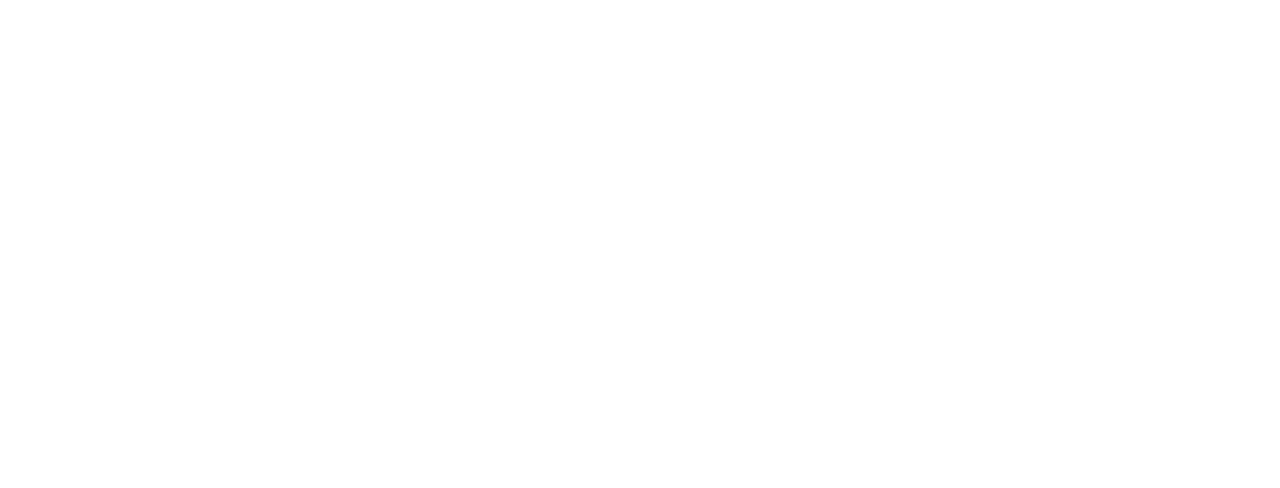
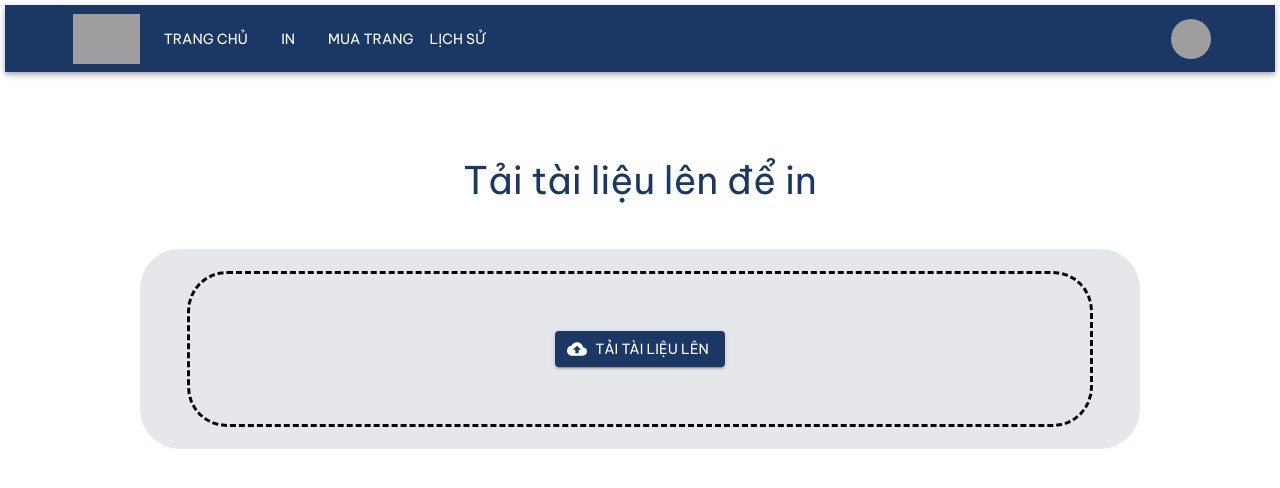
Before and after one commit to adung1211/CO3001-HCMUT_SSPS, a React (Create React App) app: page /print in a window 1280 px wide. Before the commit this address had no page. Shown: the top 488 px of the page. Built offline with nearby package versions, Linux system fonts and the light colour scheme; grey boxes are pictures that could not be loaded; a web font is replaced by a local one.

Commit message:
update print page

```diff
--- a/src/App.js
+++ b/src/App.js
@@ -2,6 +2,7 @@
 import { BrowserRouter, Routes, Route } from "react-router-dom";
 import HomeStudent from "./pages/HomeStudent";
 import Login from "./pages/Login";
+import Print from "./pages/Print";
 
 export default function App() {
   return (
@@ -10,6 +11,7 @@
         <Route path="/" exact element={<Login />} />
         <Route path="/home" exact element={<HomeStudent />} />
         <Route path="/login" exact element={<Login />} />
+        <Route path="/print" exact element={<Print />} />
       </Routes>
     </BrowserRouter>
   );
--- a/src/components/MenuBar.js
+++ b/src/components/MenuBar.js
@@ -15,7 +15,7 @@
 
 const pages = [
   { text: "Trang chủ", href: "/home" },
-  { text: "In", href: "/home" },
+  { text: "In", href: "/print" },
   { text: "Mua trang", href: "/home" },
   { text: "Lịch sử", href: "/home" },
 ];
@@ -41,9 +41,9 @@
     <AppBar position="static" sx={{ height: "67px" }}>
       <Container maxWidth="xl">
         <Toolbar disableGutters>
-          <Box>
+          <Box sx={{ pl: 5 }}>
             <Button
-              onClick={() => handleNav("/login")}
+              onClick={() => handleNav("/home")}
               startIcon={
                 <img
                   alt="logo"
@@ -69,7 +69,7 @@
               </Button>
             ))}
           </Box>
-          <Box sx={{ flexGrow: 0, pr: 20 }}>
+          <Box sx={{ flexGrow: 0, pr: 5 }}>
             <Tooltip title="Open settings">
               <IconButton onClick={handleOpenUserMenu} sx={{ pr: 0 }}>
                 <Avatar
--- /dev/null
+++ b/src/pages/Print.js
@@ -0,0 +1,81 @@
+import React from "react";
+import MenuBar from "../components/MenuBar";
+import Typography from "@mui/material/Typography";
+import Box from "@mui/material/Box";
+
+import { styled } from "@mui/material/styles";
+import Button from "@mui/material/Button";
+import CloudUploadIcon from "@mui/icons-material/CloudUpload";
+
+const VisuallyHiddenInput = styled("input")({
+  clip: "rect(0 0 0 0)",
+  clipPath: "inset(50%)",
+  height: 1,
+  overflow: "hidden",
+  position: "absolute",
+  bottom: 0,
+  left: 0,
+  whiteSpace: "nowrap",
+  width: 1,
+});
+
+export default function Print() {
+  return (
+    <div>
+      <MenuBar />
+      <Box
+        display="flex"
+        flexDirection={"column"}
+        justifyContent="center"
+        alignItems="center"
+      >
+        {" "}
+        <Typography
+          sx={{
+            color: "#1B3764",
+            fontSize: 38,
+            paddingTop: 10,
+          }}
+        >
+          Tải tài liệu lên để in
+        </Typography>
+        <Box
+          marginTop={5}
+          display="flex"
+          flexDirection={"column"}
+          justifyContent="center"
+          alignItems="center"
+          sx={{
+            width: 1000,
+            height: 200,
+            borderRadius: 10,
+            bgcolor: "#E5E7EB",
+          }}
+        >
+          <Box
+            display="flex"
+            flexDirection={"column"}
+            justifyContent="center"
+            alignItems="center"
+            sx={{
+              width: 900,
+              height: 150,
+              borderStyle: "dashed",
+              borderRadius: 10,
+              bgcolor: "#E5E7EB",
+            }}
+          >
+            <Button
+              component="label"
+              variant="contained"
+              startIcon={<CloudUploadIcon />}
+            >
+              Tải tài liệu lên
+              <VisuallyHiddenInput type="file" />
+            </Button>
+          </Box>
+        </Box>
+      </Box>
+    </div>
+  );
+}
```
